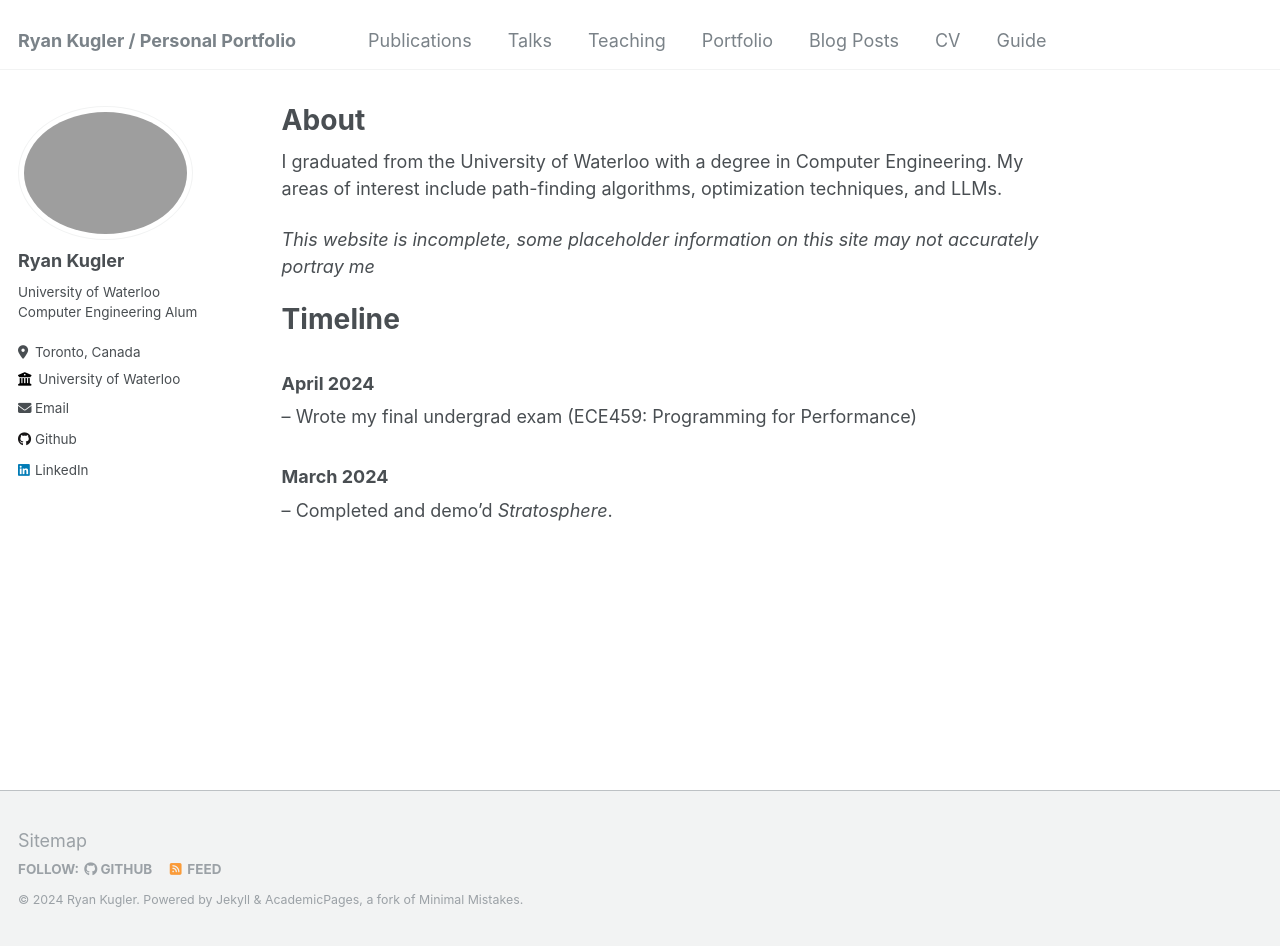
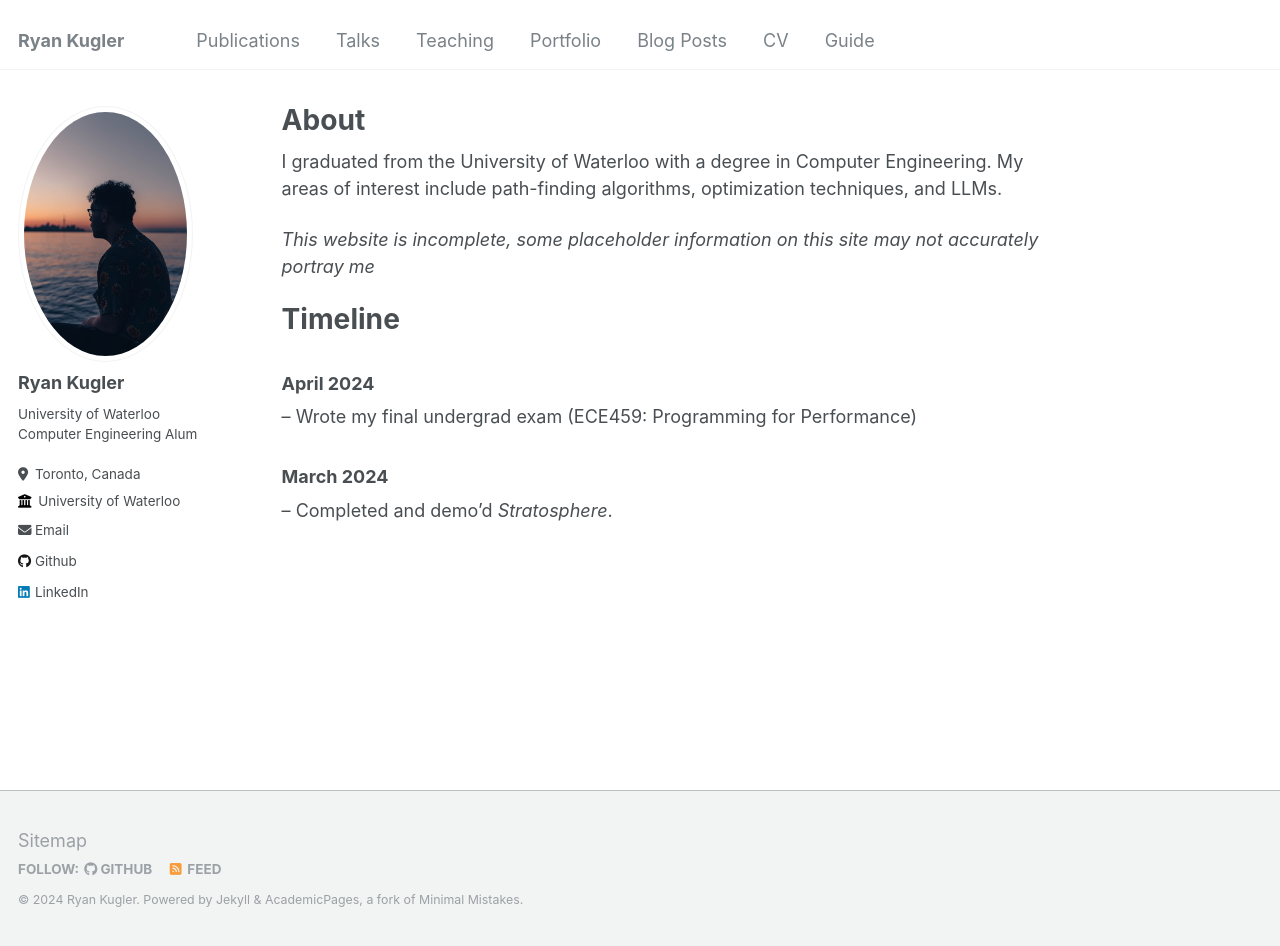
Before and after one commit to ryankugler/ryankugler.github.io, a Jekyll site: the page built from _pages/about.md, in a window 1280 px wide and 946 px high. Built offline with Jekyll 4.4.1, drawn with Linux system fonts in a browser that asks for light colours.

Commit message:
changed profile photo

```diff
--- a/_config.yml
+++ b/_config.yml
@@ -8,7 +8,7 @@
 
 # Basic Site Settings
 locale                   : "en-US"
-title                    : "Ryan Kugler / Personal Portfolio"
+title                    : "Ryan Kugler"
 title_separator          : "-"
 name                     : &name "Ryan Kugler"
 description              : &description "Computer Enthusiast"
@@ -21,7 +21,7 @@ repository               : "ryankugler.github.io"
 #               Additional customization can be done by editing /_includes/author-profile.html
 author:
   # Biographic information
-  avatar           : "profile.png"
+  avatar           : "profile.jpg"
   name             : "Ryan Kugler"
   pronouns         : # example: "he/him"
   bio              : "University of Waterloo Computer Engineering Alum"
```
